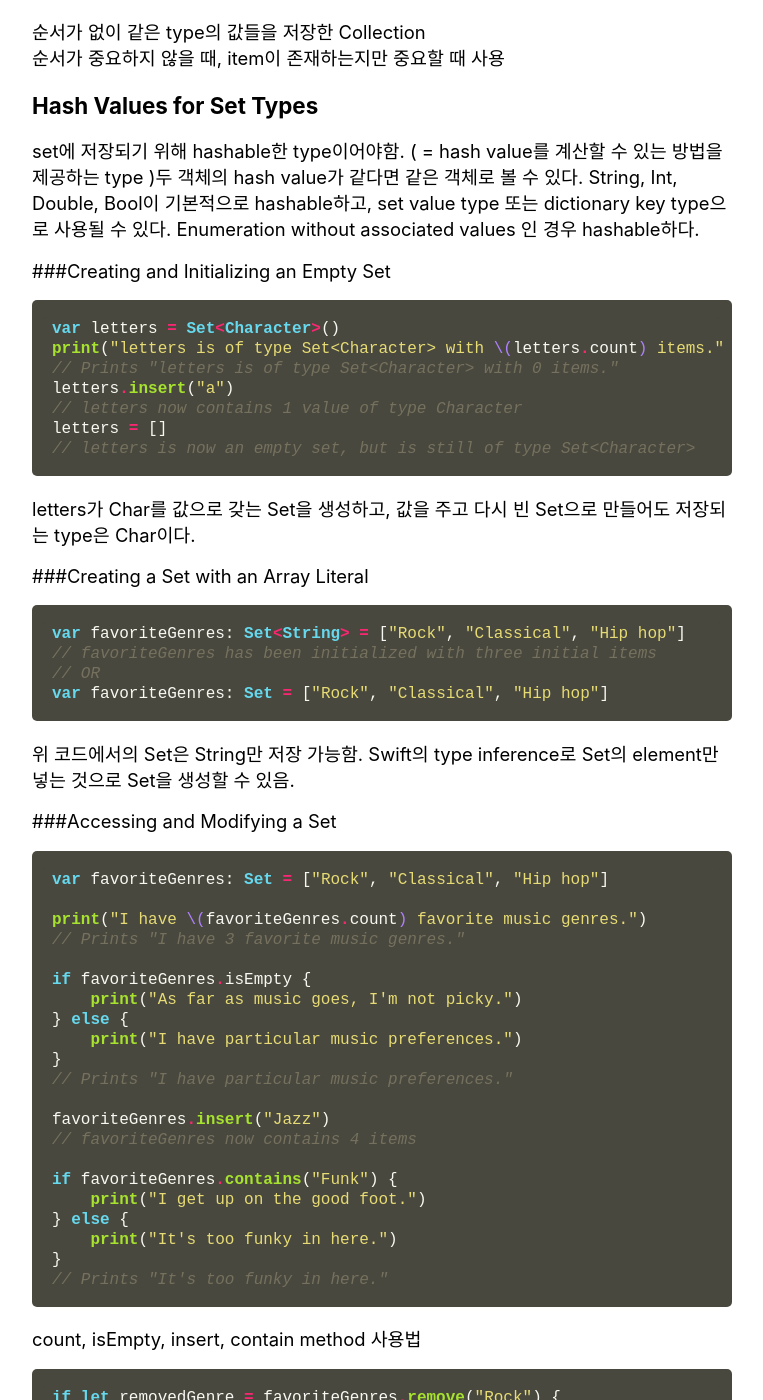
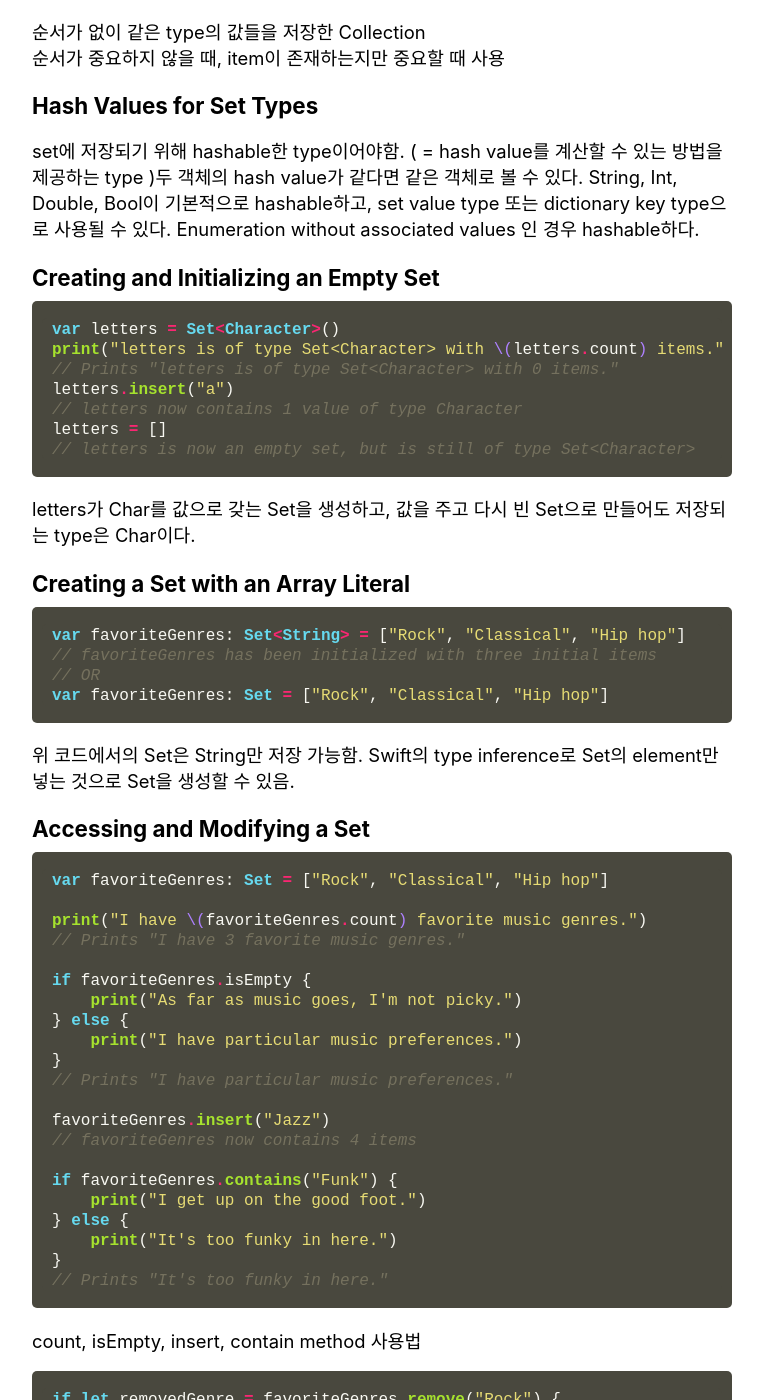
Before and after one commit to SEOKJUN-KO/SEOKJUN-KO.github.io, a Jekyll site: the page built from _posts/2021-05-16-5.md, in a window 1280 px wide and 1400 px high, scrolled down 3056 px. Shown: the whole window, without its empty margins (258-1021 px from the left). Built offline with Jekyll 4.4.1, drawn with Linux system fonts in a browser that asks for light colours; nearby versions of some CDN libraries; comment, search, counter and statistics services are not loaded; some of the changed text lies outside the part shown.

Commit message:
Update 2021-05-16-5.md

````diff
--- a/_posts/2021-05-16-5.md
+++ b/_posts/2021-05-16-5.md
@@ -127,7 +127,7 @@ set에 저장되기 위해 hashable한 type이어야함.
 ( = hash value를 계산할 수 있는 방법을 제공하는 type )두 객체의 hash value가 같다면 같은 객체로 볼 수 있다.
 String, Int, Double, Bool이 기본적으로 hashable하고, set value type 또는 dictionary key type으로 사용될 수 있다. Enumeration without associated values 인 경우 hashable하다.
 
-###Creating and Initializing an Empty Set
+### Creating and Initializing an Empty Set
 ``` swift
 var letters = Set<Character>()
 print("letters is of type Set<Character> with \(letters.count) items.")
@@ -139,7 +139,7 @@ letters = []
 ```
 letters가 Char를 값으로 갖는 Set을 생성하고, 값을 주고 다시 빈 Set으로 만들어도 저장되는 type은 Char이다.
 
-###Creating a Set with an Array Literal
+### Creating a Set with an Array Literal
 ``` swift
 var favoriteGenres: Set<String> = ["Rock", "Classical", "Hip hop"]
 // favoriteGenres has been initialized with three initial items
@@ -149,7 +149,7 @@ var favoriteGenres: Set = ["Rock", "Classical", "Hip hop"]
 위 코드에서의 Set은 String만 저장 가능함.
 Swift의 type inference로 Set의 element만 넣는 것으로 Set을 생성할 수 있음.
 
-###Accessing and Modifying a Set
+### Accessing and Modifying a Set
 
 ``` swift
 var favoriteGenres: Set = ["Rock", "Classical", "Hip hop"]
@@ -187,7 +187,7 @@ if let removedGenre = favoriteGenres.remove("Rock") {
 remove하려는 item이 없을 시, nil 반환
 모든 item들 removeAll()  method로 삭제 가능
 
-###Iterating Over a Set
+### Iterating Over a Set
 ``` swift
 for genre in favoriteGenres {
     print("\(genre)")
@@ -205,7 +205,7 @@ for genre in favoriteGenres.sorted() {
 ```
 Set은 순서가 없지만, sorted method를 사용하면 비교연산자를 활용한 ordering 가능
 
-###Fundamental Set Operations
+## Fundamental Set Operations
 
 ![title](/assets/img/FundamentalSetOperations.PNG)
 
````
